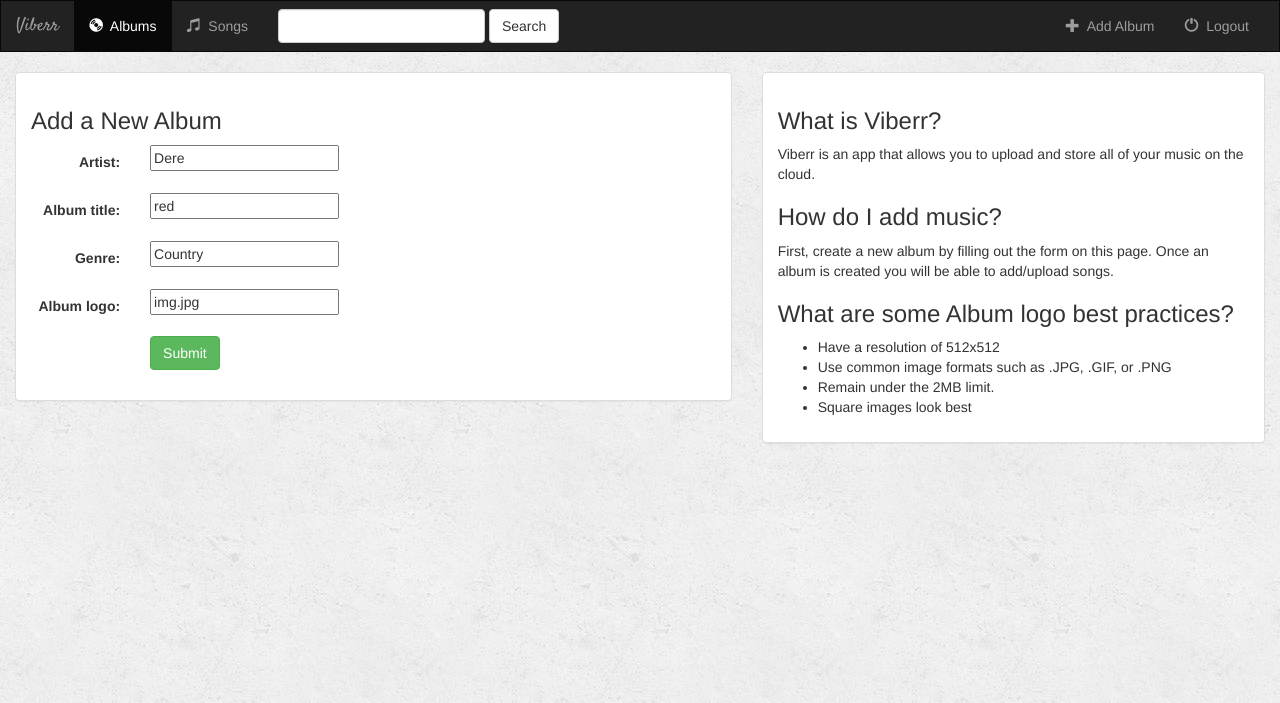
After one commit to dereSundayT/musicapp-django, a Django app: page /music/album/1/ in a window 1280 px wide. The commit adds this page. Shown: the top 703 px of the page. Run offline with Django 3.2, Linux system fonts and the light colour scheme; data comes from the database, SQL or seed files in the repository; both versions use the stored data as it was after the commit; some libraries are stand-ins or nearby versions.

Commit message:
used the model from

```diff
--- a/music/models.py
+++ b/music/models.py
@@ -1,10 +1,15 @@
 from django.db import models
+from django.urls import reverse
 
 class Album(models.Model):
     artist = models.CharField(max_length=250)
     album_title = models.CharField(max_length=500)
     genre = models.CharField(max_length=100)
     album_logo = models.CharField(max_length=1000)
+
+    def get_absolute_url(self):
+        return reverse("music-detail", kwargs={"pk": self.pk})
+
 
     def __str__(self):
         return self.album_title + '-'+ self.artist
--- a/music/static/music/css/style.css
+++ b/music/static/music/css/style.css
@@ -1,9 +1,29 @@
 body {
   background: white url("../img/background.png");
 }
+
+
+ul.errorlist {
+  padding-left: 0;
+}
+
+ul.errorlist > li {
+  list-style: none;
+}
+
 .navbar {
   border-radius: 0;
 }
+
 .navbar-brand {
-  font-family: "Satisfy", cursive;
+  font-family: 'Satisfy', cursive;
 }
+
+.glyphicon-star {
+  color: #CCCCCC;
+  font-size: 16px;
+}
+
+.glyphicon-star.active {
+  color: #FDB230;
+}
--- /dev/null
+++ b/music/templates/music/album_form.html
@@ -0,0 +1,51 @@
+{% extends 'music/base.html' %}
+{% block title %}Add a New Album{% endblock %}
+{% block albums_active %}active{% endblock %}
+
+{% block body %}
+<div class="container-fluid">
+
+    <div class="row">
+
+        <div class="col-sm-12 col-md-7">
+            <div class="panel panel-default">
+                <div class="panel-body">
+                    <h3>Add a New Album</h3>
+                    {% if error_message %}
+                        <p><strong>{{ error_message }}</strong></p>
+                    {% endif %}
+                    <form class="form-horizontal" role="form" action="" method="post" enctype="multipart/form-data">
+                        {% csrf_token %}
+                        {% include 'music/form_template.html' %}
+                        <div class="form-group">
+                            <div class="col-sm-offset-2 col-sm-10">
+                                <button type="submit" class="btn btn-success">Submit</button>
+                            </div>
+                        </div>
+                    </form>
+                </div>
+            </div>
+        </div>
+
+        <div class="col-sm-12 col-md-5">
+            <div class="panel panel-default">
+                <div class="panel-body">
+                    <h3>What is Viberr?</h3>
+                    <p>Viberr is an app that allows you to upload and store all of your music on the cloud.</p>
+                    <h3>How do I add music?</h3>
+                    <p>First, create a new album by filling out the form on this page. Once an album is created you will be able to add/upload songs.</p>
+                    <h3>What are some Album logo best practices?</h3>
+                    <ul>
+                        <li>Have a resolution of 512x512</li>
+                        <li>Use common image formats such as .JPG, .GIF, or .PNG</li>
+                        <li>Remain under the 2MB limit.</li>
+                        <li>Square images look best</li>
+                    </ul>
+                </div>
+            </div>
+        </div>
+
+    </div>
+
+</div>
+{% endblock %}
--- a/music/templates/music/base.html
+++ b/music/templates/music/base.html
@@ -41,7 +41,7 @@
             </form>
             <ul class="nav navbar-nav navbar-right">
                 <li>
-                    <a href="">
+                    <a href="{% url 'music-album-add' %}">
                         <span class="glyphicon glyphicon-plus" aria-hidden="true"></span>&nbsp; Add Album
                     </a>
                 </li>
--- a/music/templates/music/detail.html
+++ b/music/templates/music/detail.html
@@ -1,4 +1,7 @@
+
+{% extends 'music/base.html' %}
 {% comment %} {{album}} {% endcomment %}
+{% block body %}
     <img src="{{album.album_logo}}"/>
     <h1>{{album.album_title}} </h1>
     <h3>{{album.artist}} </h3>
@@ -18,5 +21,5 @@
          </label>
     {% endfor %}
     {% comment %} <input type="submit" value="Favorite"/>
-
     </form> {% endcomment %}
+{% endblock body %}
--- /dev/null
+++ b/music/templates/music/form_template.html
@@ -0,0 +1,9 @@
+{% for field in form %}
+    <div class="form-group">
+        <div class="col-sm-offset-2 col-sm-10">
+            <span class="text-danger small">{{ field.errors }}</span>
+        </div>
+        <label class="control-label col-sm-2" for="song_title">{{ field.label_tag }}</label>
+        <div class="col-sm-10">{{ field }}</div>
+    </div>
+{% endfor %}
--- a/music/urls.py
+++ b/music/urls.py
@@ -1,7 +1,11 @@
 from django.urls import path
-from .views import IndexView,DetailView
+from .views import IndexView, DetailView, AlbumCreate, AlbumUpdate, AlbumDelete
+
 urlpatterns = [
     path('', IndexView.as_view(), name='music-index'),
     path('<int:pk>/', DetailView.as_view(), name='music-detail'),
-   # path('<int:album_id>/favorite/', views.favorite, name='music-favorite')
+    path('album/add/add/', AlbumCreate.as_view(), name='music-album-add'),
+    path('album/<int:pk>/', AlbumUpdate.as_view(), name='music-album-update'),
+    path('album/<int:pk>/delete/', AlbumDelete.as_view(),name='music-album-delete'),
+    #path('<int:album_id>/favorite/', views.favorite, name='music-favorite')
 ]
--- a/music/views.py
+++ b/music/views.py
@@ -1,7 +1,7 @@
 from django.shortcuts import render, get_object_or_404
 from django.http import HttpResponse, Http404
-
-
+from django.views.generic.edit import CreateView, UpdateView, DeleteView
+from django.urls import reverse_lazy
 from django.views.generic import ListView, DetailView
 from .models import Album, Song
 
@@ -17,6 +17,21 @@ class IndexView(ListView):
 class DetailView(DetailView):
     model = Album
     template_name = 'music/detail.html'
+
+
+class AlbumCreate(CreateView):
+    model = Album
+    fields = ['artist', 'album_title', 'genre', 'album_logo']
+
+
+class AlbumUpdate(UpdateView):
+    model = Album
+    fields = ['artist', 'album_title', 'genre', 'album_logo']
+
+
+class AlbumDelete(DeleteView):
+    model = Album
+    success_url = reverse_lazy('music-index')
 
 
 """
```
Also changed, not shown: db.sqlite3. Lines whose indentation alone changed are shown as unchanged.
